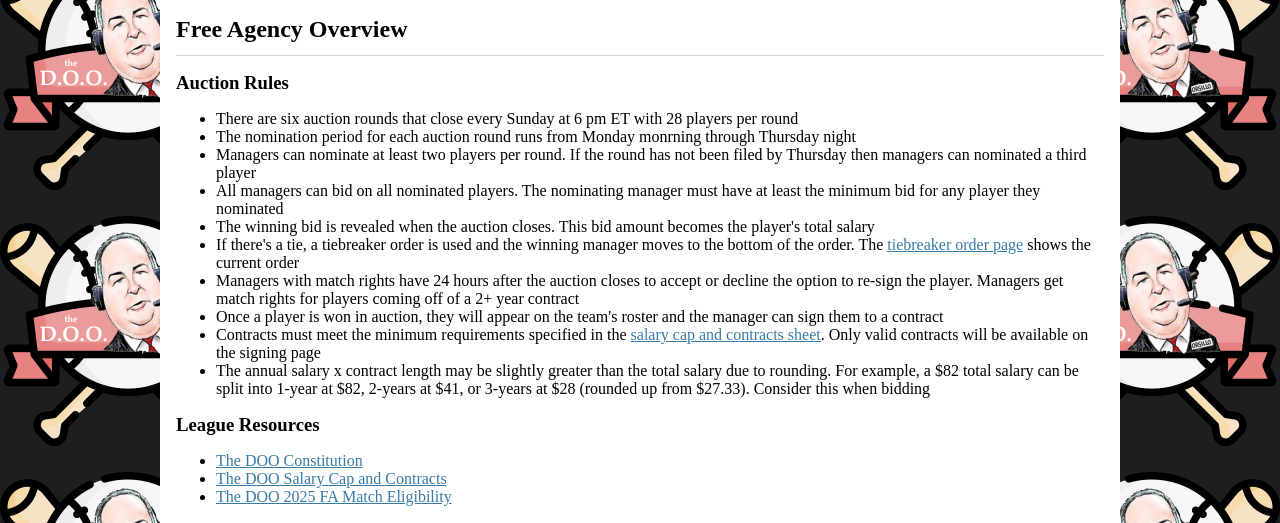
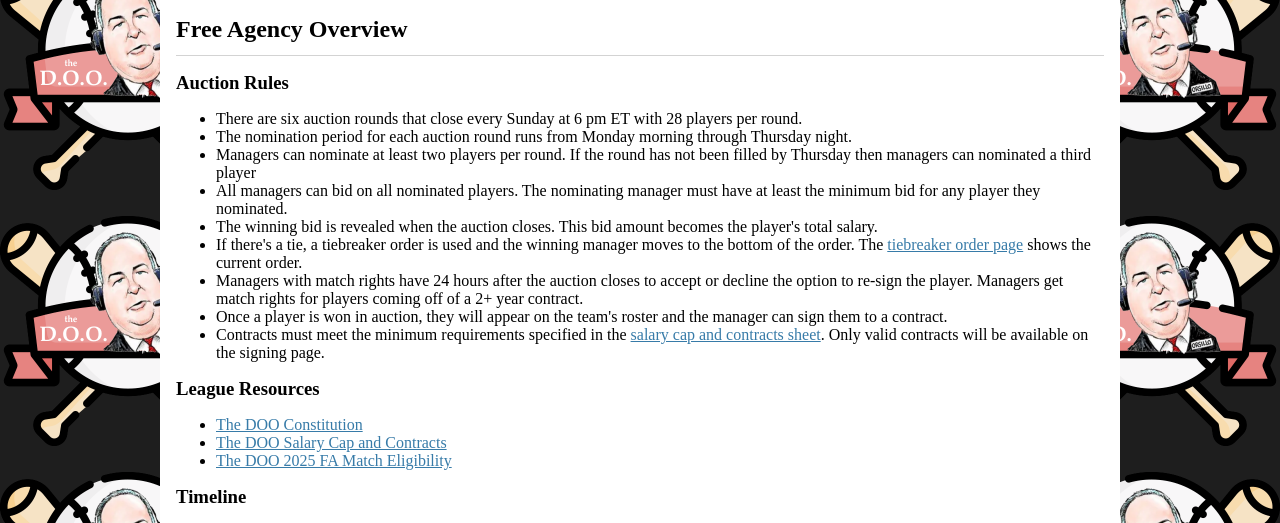
Before and after one commit to adtodesco/auctioneer, a Flask app: page /overview/ in a window 1280 px wide. Shown: the part 59-582 px from the top of the page. Run offline with Flask 3, Linux system fonts and the light colour scheme; some libraries are stand-ins or nearby versions.

Commit message:
Overview typos and re-wording.

```diff
--- a/auctioneer/templates/overview/index.html
+++ b/auctioneer/templates/overview/index.html
@@ -8,16 +8,15 @@
 <hr>
 <h3>Auction Rules</h3>
 <ul>
-    <li>There are six auction rounds that close every Sunday at 6 pm ET with 28 players per round</li>
-    <li>The nomination period for each auction round runs from Monday monrning through Thursday night</li>
-    <li>Managers can nominate at least two players per round. If the round has not been filed by Thursday then managers can nominated a third player</li>
-    <li>All managers can bid on all nominated players. The nominating manager must have at least the minimum bid for any player they nominated</li>
-    <li>The winning bid is revealed when the auction closes. This bid amount becomes the player's total salary</li>
-    <li>If there's a tie, a tiebreaker order is used and the winning manager moves to the bottom of the order. The <a href="{{url_for('tiebreaker.index')}}">tiebreaker order page</a> shows the current order</li>
-    <li>Managers with match rights have 24 hours after the auction closes to accept or decline the option to re-sign the player. Managers get match rights for players coming off of a 2+ year contract</li>
-    <li>Once a player is won in auction, they will appear on the team's roster and the manager can sign them to a contract</li>
-    <li>Contracts must meet the minimum requirements specified in the <a target="_blank" href="https://docs.google.com/spreadsheets/d/1kgbaJwiIzM4mq9iLhm8pI0_-MsZcjrV_YETkNyeBZZM/edit?usp=sharing">salary cap and contracts sheet</a>. Only valid contracts will be available on the signing page</li>
-    <li>The annual salary x contract length may be slightly greater than the total salary due to rounding. For example, a $82 total salary can be split into 1-year at $82, 2-years at $41, or 3-years at $28 (rounded up from $27.33). Consider this when bidding</li>
+    <li>There are six auction rounds that close every Sunday at 6 pm ET with 28 players per round.</li>
+    <li>The nomination period for each auction round runs from Monday morning through Thursday night.</li>
+    <li>Managers can nominate at least two players per round. If the round has not been filled by Thursday then managers can nominated a third player</li>
+    <li>All managers can bid on all nominated players. The nominating manager must have at least the minimum bid for any player they nominated.</li>
+    <li>The winning bid is revealed when the auction closes. This bid amount becomes the player's total salary.</li>
+    <li>If there's a tie, a tiebreaker order is used and the winning manager moves to the bottom of the order. The <a href="{{url_for('tiebreaker.index')}}">tiebreaker order page</a> shows the current order.</li>
+    <li>Managers with match rights have 24 hours after the auction closes to accept or decline the option to re-sign the player. Managers get match rights for players coming off of a 2+ year contract.</li>
+    <li>Once a player is won in auction, they will appear on the team's roster and the manager can sign them to a contract.</li>
+    <li>Contracts must meet the minimum requirements specified in the <a target="_blank" href="https://docs.google.com/spreadsheets/d/1kgbaJwiIzM4mq9iLhm8pI0_-MsZcjrV_YETkNyeBZZM/edit?usp=sharing">salary cap and contracts sheet</a>. Only valid contracts will be available on the signing page.</li>
 </ul>
 
 <h3>League Resources</h3>
```
